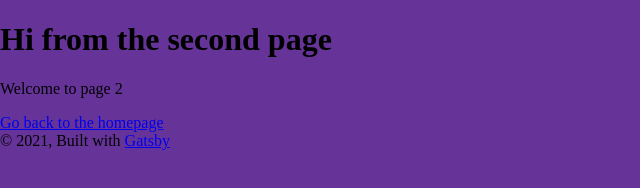
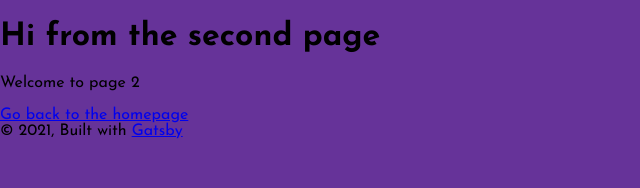
Before and after one commit to jennego/portfolio-2, a Gatsby site: page /page-2 in a window 1280 px wide. Shown: the whole page, without its empty margins (0-640 px from the left). Built offline with nearby package versions, Linux system fonts and the light colour scheme; Gatsby itself is replaced by a stand-in of ours.

Commit message:
add font

```diff
--- a/src/components/layout.css
+++ b/src/components/layout.css
@@ -1,9 +1,19 @@
+@import url("https://fonts.googleapis.com/css2?family=Josefin+Sans:ital,wght@0,400;0,700;1,400&display=swap");
+
 html,
 body {
   margin: 0;
 }
 body {
   background-color: rebeccapurple;
+  font-family: "Josefin Sans", sans-serif;
+}
+
+h1,
+h2,
+h3,
+h3 {
+  font-family: "Josefin Sans", sans-serif;
 }
 
 .title-page {
```
